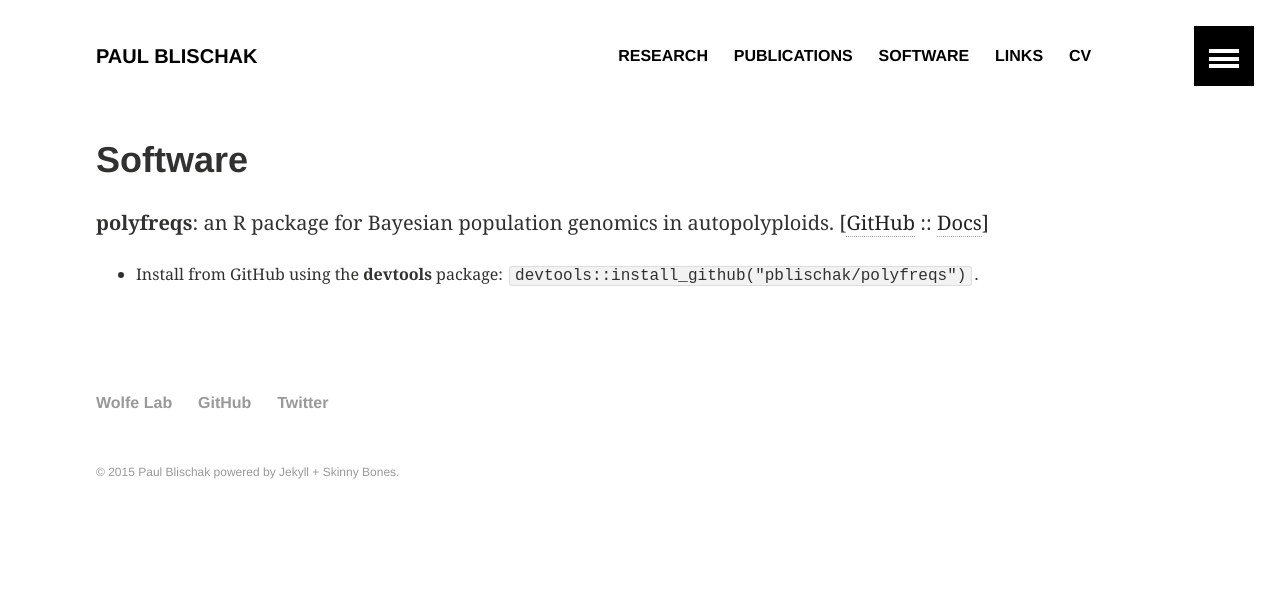
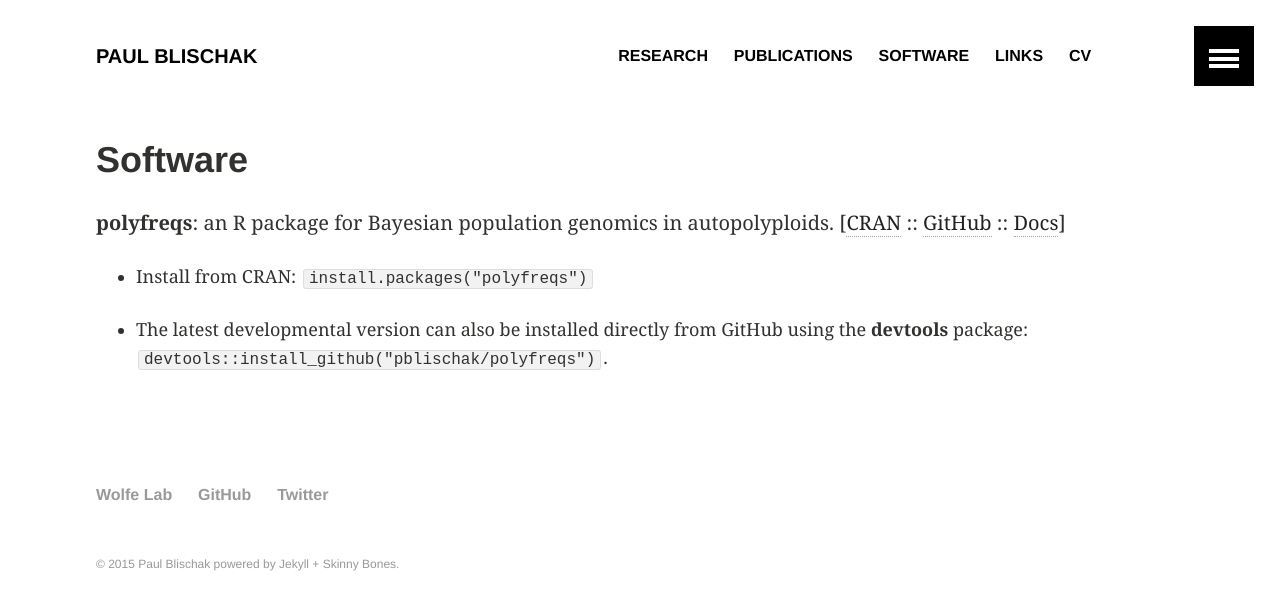
Before and after one commit to pblischak/pblischak.github.io, a Jekyll site: the page built from Software/index.md, in a window 1280 px wide. Shown: the top 610 px of the page. Built offline with Jekyll 4.4.1, drawn with Linux system fonts in a browser that asks for light colours.

Commit message:
adding info for CRAN install of polyfreqs

```diff
--- a/Software/index.md
+++ b/Software/index.md
@@ -3,6 +3,8 @@ layout: archive
 title: Software
 ---
 
-**polyfreqs**: an R package for Bayesian population genomics in autopolyploids. [<a href="https://github.com/pblischak/polyfreqs" target="_blank">GitHub</a> :: <a href="{{site.url}}/polyfreqs" target="_blank">Docs</a>]
+**polyfreqs**: an R package for Bayesian population genomics in autopolyploids. [<a href="https://cran.r-project.org/package=polyfreqs" target="_blank">CRAN</a> :: <a href="https://github.com/pblischak/polyfreqs" target="_blank">GitHub</a> :: <a href="{{site.url}}/polyfreqs" target="_blank">Docs</a>]
 
-- Install from GitHub using the **devtools** package: `devtools::install_github("pblischak/polyfreqs")`.
+- Install from CRAN: `install.packages("polyfreqs")`
+
+- The latest developmental version can also be installed directly from GitHub using the **devtools** package: `devtools::install_github("pblischak/polyfreqs")`.
```
